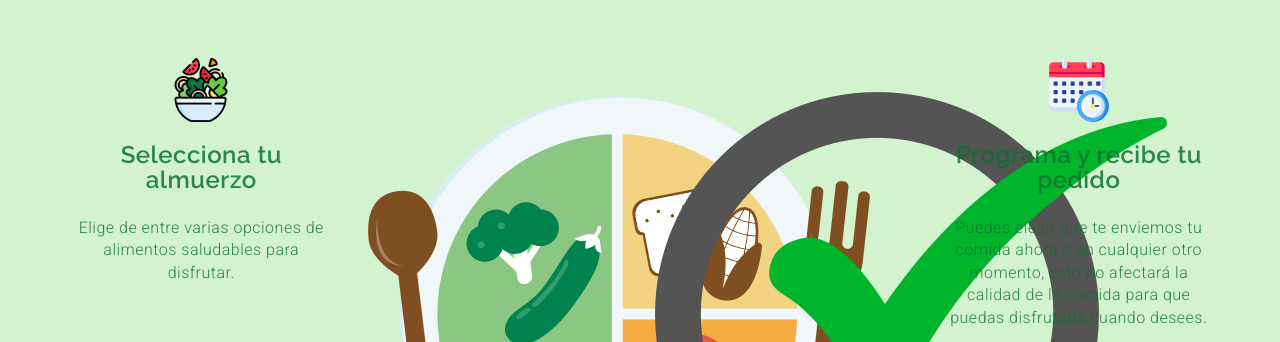
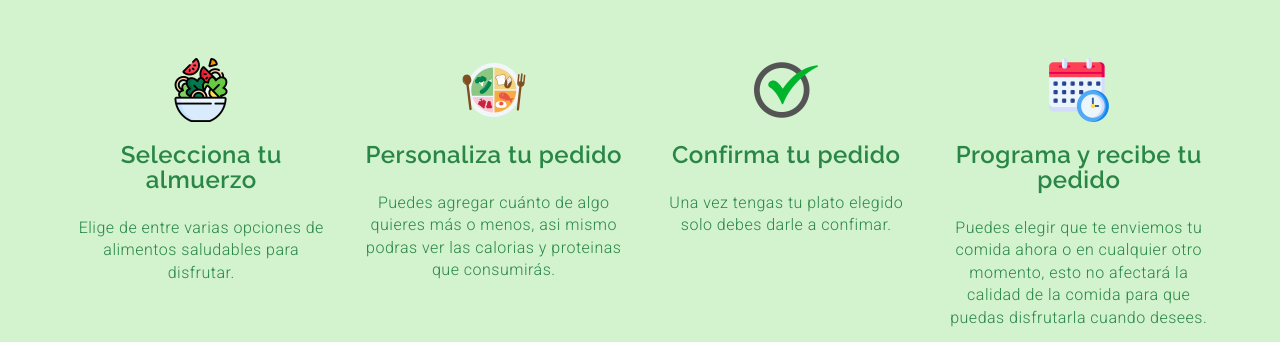
Before and after one commit to JosArr/LandingPageDisenio, a plain HTML site: page index.html in a window 1280 px wide. Shown: the part 652-994 px from the top of the page. Drawn offline with Linux system fonts and the light colour scheme.

Commit message:
arreglo de las imagenes

```diff
--- a/index.html
+++ b/index.html
@@ -94,7 +94,7 @@
                 <div class="col-md-3 col-sm-6 col-xs-12">
                   <div class="wrap-item text-center">
                     <div class="item-img">
-                      <img src="img/ser02.png">
+                      <img src="img/ser02.png" width="64" height="64">
                     </div>
                     <h3 class="pad-bt15">Personaliza tu pedido</h3>
                     <p>Puedes agregar cuánto de algo quieres más o menos, asi mismo podras ver las calorias y proteinas que consumirás.</p>
@@ -103,7 +103,7 @@
                 <div class="col-md-3 col-sm-6 col-xs-12">
                   <div class="wrap-item text-center">
                     <div class="item-img">
-                      <img src="img/ser03.png">
+                      <img src="img/ser03.png" width="64" height="64">
                     </div>
                     <h3 class="pad-bt15">Confirma tu pedido</h3>
                     <p>Una vez tengas tu plato elegido solo debes darle a confimar.</p>
```
